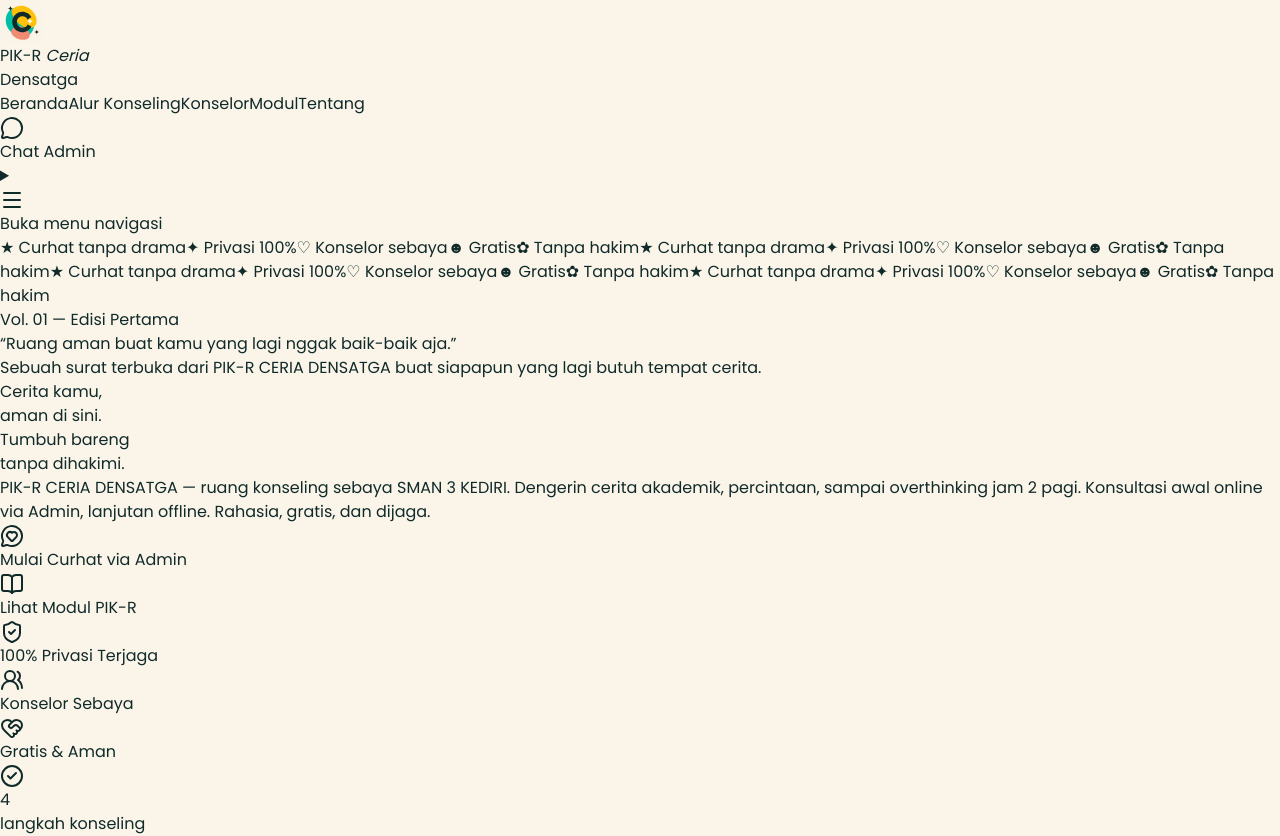
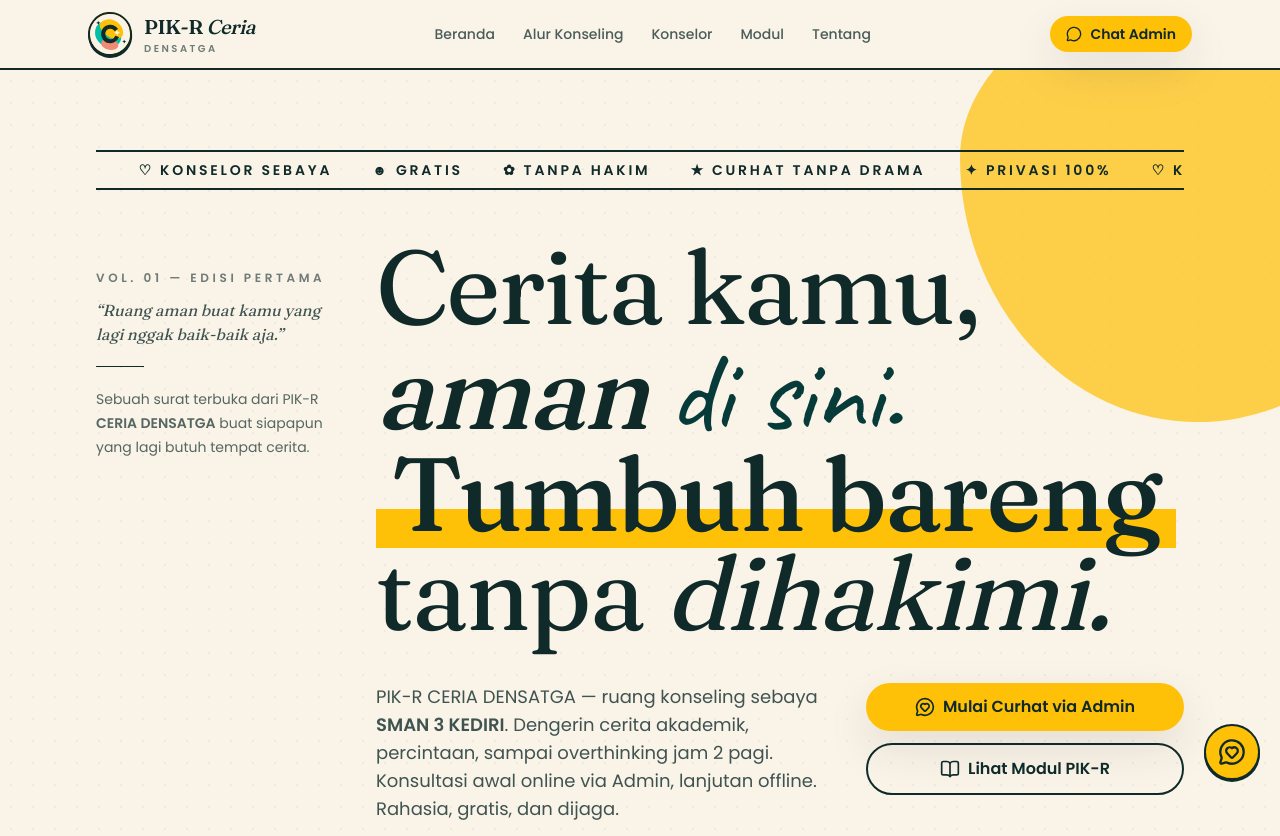
Before and after one commit to WiznAlgo/PIK-R-CERIA-DENSATGA, a Next.js app: page / in a window 1280 px wide. Shown: the top 836 px of the page. Built offline with nearby package versions, Linux system fonts and the light colour scheme.

Commit message:
Initial commit: tailwind.config.ts

```diff
--- /dev/null
+++ b/tailwind.config.ts
@@ -0,0 +1,37 @@
+import type { Config } from "tailwindcss";
+
+const config: Config = {
+  content: [
+    "./src/pages/**/*.{js,ts,jsx,tsx,mdx}",
+    "./src/components/**/*.{js,ts,jsx,tsx,mdx}",
+    "./src/app/**/*.{js,ts,jsx,tsx,mdx}",
+  ],
+  theme: {
+    extend: {
+      fontFamily: {
+        display: ["Fraunces", "Georgia", "serif"],
+        hand: ["Caveat", "cursive"],
+      },
+      colors: {
+        background: "var(--background)",
+        foreground: "var(--foreground)",
+        ceria: {
+          toska: "#00BFA6",
+          dark: "#073B3A",
+          ink: "#102A2A",
+          kuning: "#FFC107",
+          gray: "#F5F5F5",
+          mist: "#E8F7F4",
+          krem: "#FAF4E8",
+          coral: "#F08A73",
+        },
+      },
+      boxShadow: {
+        soft: "0 18px 45px rgba(15, 23, 42, 0.10)",
+        card: "0 20px 60px rgba(15, 23, 42, 0.08)",
+      },
+    },
+  },
+  plugins: [],
+};
+export default config;
```
